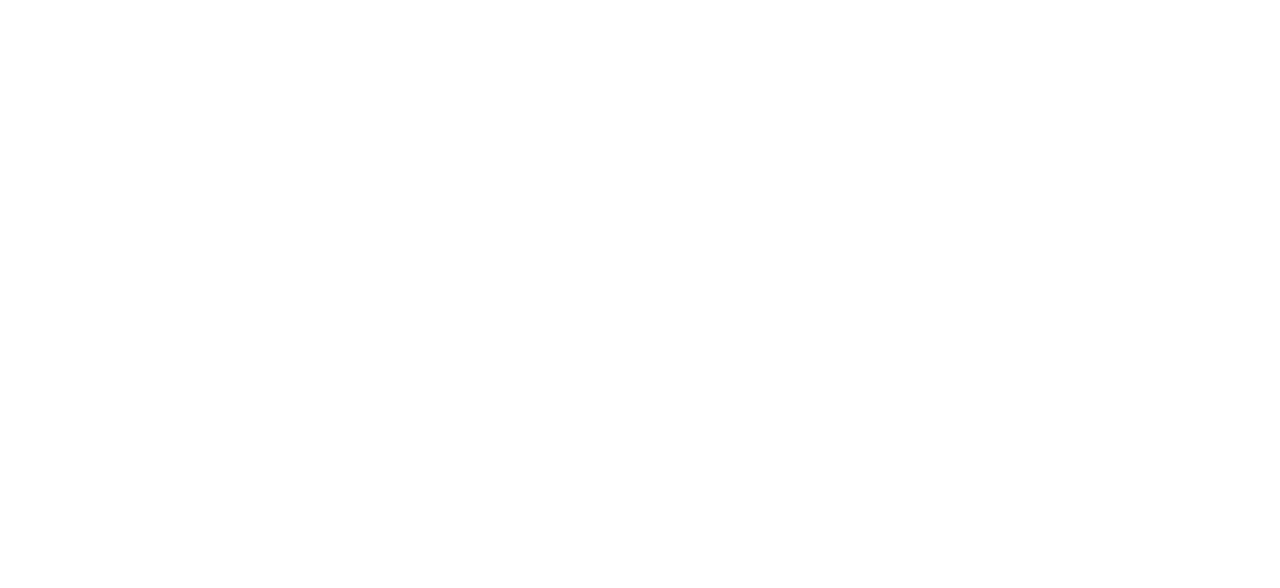
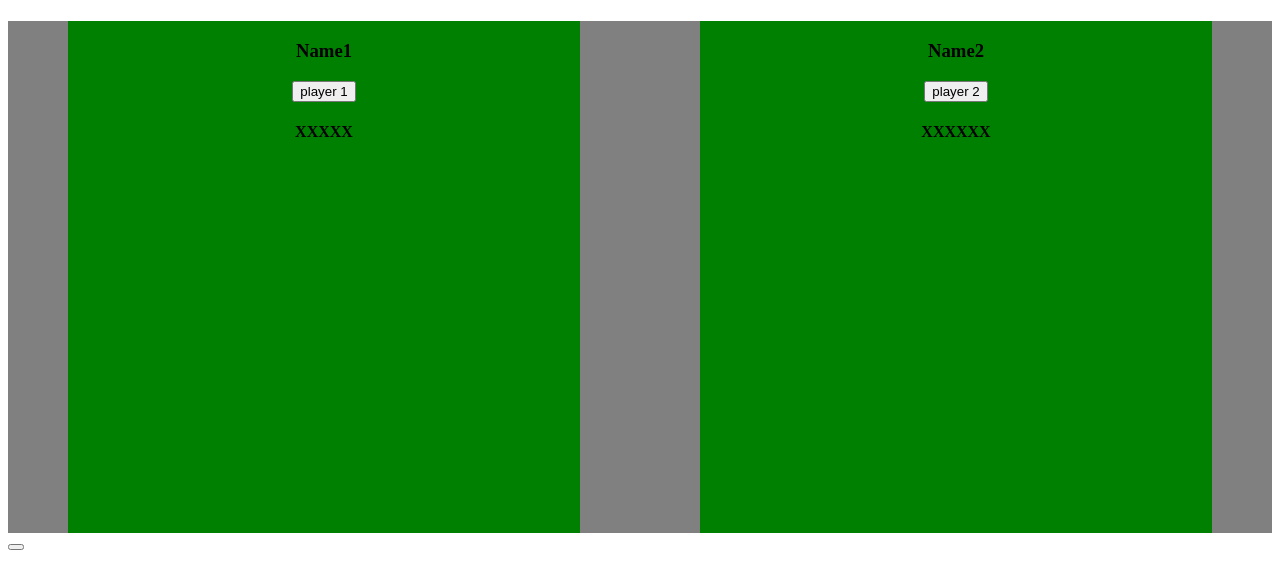
Before and after one commit to pdorner/WF-JS-DAY10-Dorner-Faraman, a plain HTML site: page int-Mo/Dice/index.html in a window 1280 px wide. Drawn offline with Linux system fonts and the light colour scheme.

Commit message:
style added

```diff
--- a/int-Mo/Dice/index.html
+++ b/int-Mo/Dice/index.html
@@ -0,0 +1,30 @@
+<!DOCTYPE html>
+<html>
+
+<head>
+  <title>Dice</title>
+  <link rel="stylesheet" type="text/css" href="style.css">
+</head>
+
+<body>
+  <h1></h1>
+  <h2></h2>
+  <div class="container">
+    <div id="d1">
+      <h3 id="p1-name">Name1</h3>
+      <button id="p1">player 1</button><h4 id="result1">XXXXX</h4>
+    </div>
+    <div id="d2">
+      <h3 id="p2-name">Name2</h3>
+      <button id="p2">player 2</button><h4 id="result2">XXXXXX</h4>
+    </div>
+  </div>
+  <button class="reset"></button>
+
+  <h1 class="result"></h1>
+
+
+  <script src="main.js"></script>
+</body>
+
+</html>
--- a/int-Mo/Dice/style.sass
+++ b/int-Mo/Dice/style.sass
@@ -0,0 +1,13 @@
+.container
+    width: 100%
+    height: 70%
+    display: flex
+    flex-direction: row
+    justify-content: space-around
+    align-items: center
+    background-color: gray
+.container div
+    text-align: center
+    width: 40vw
+    height: 40vw
+    background-color: green
```
Also changed, not shown: int-Mo/Dice/style.css, 1 other file.
